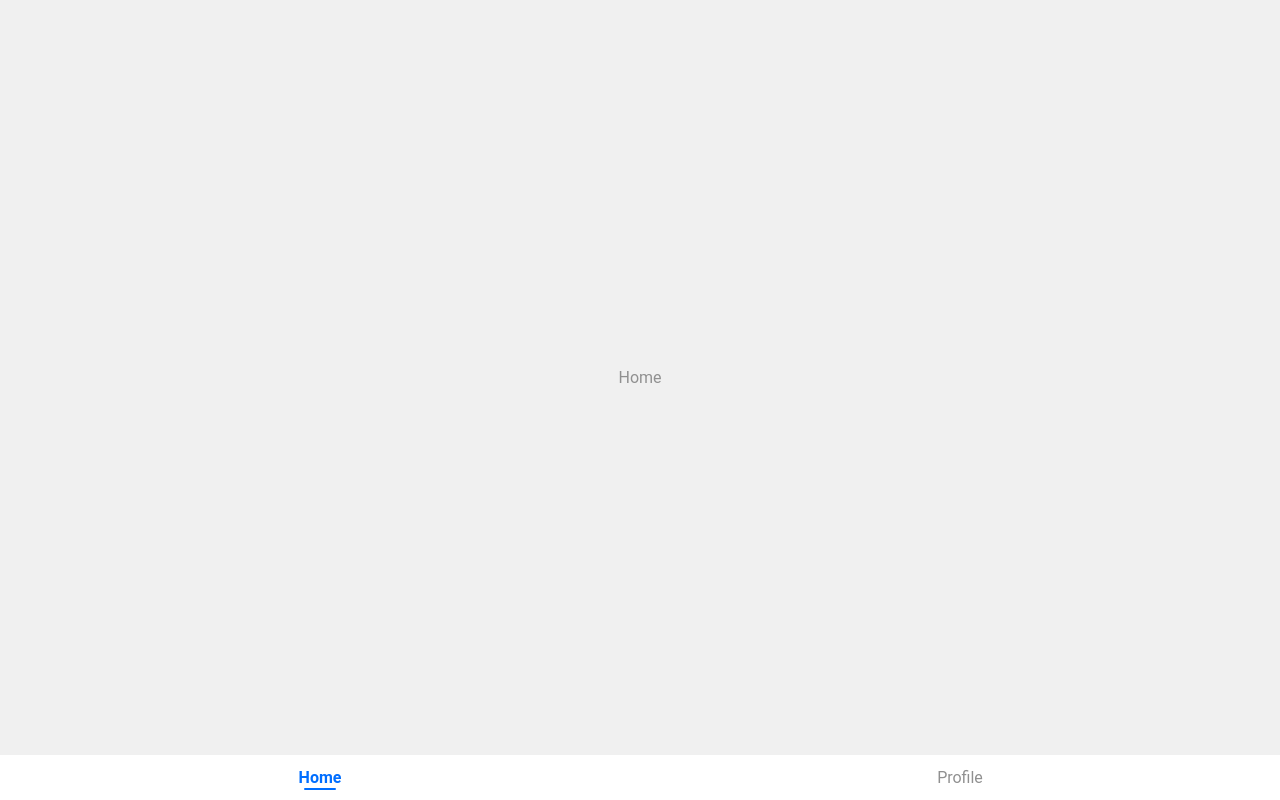
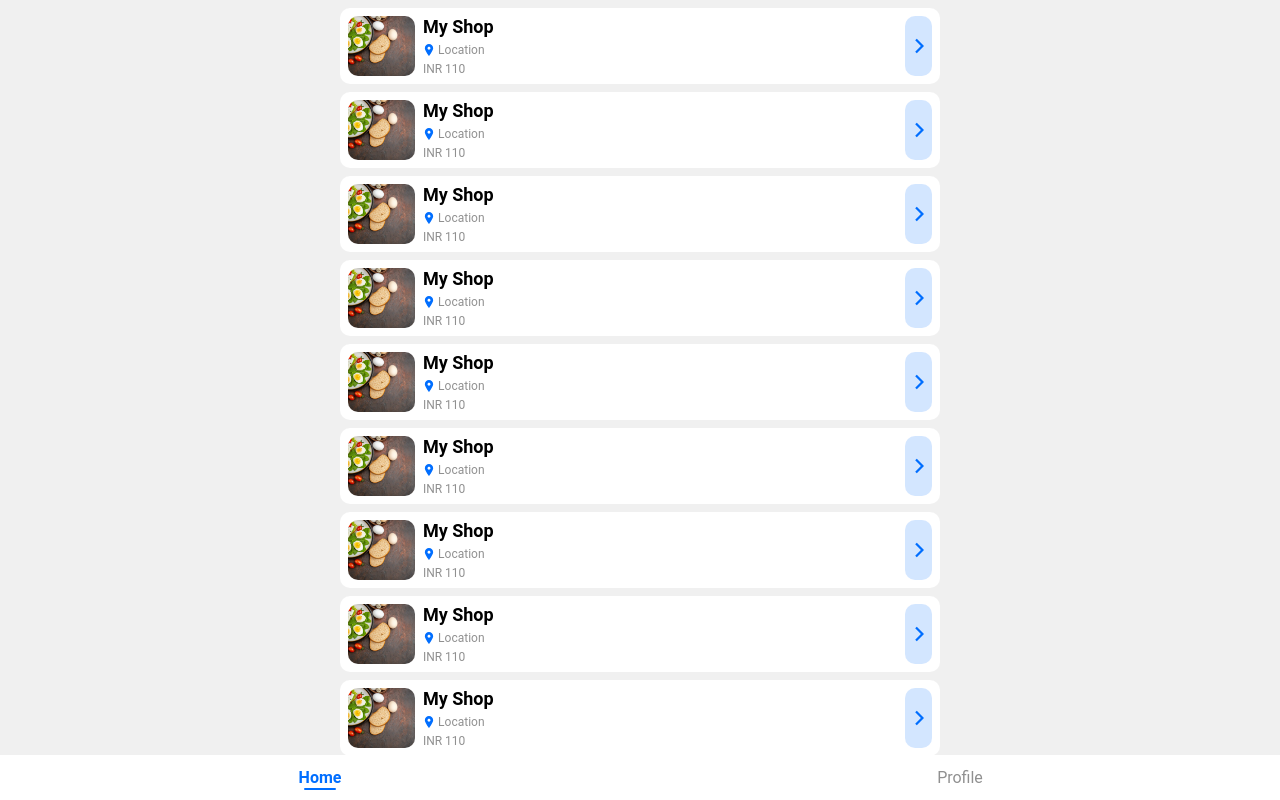
Before and after one commit to MohammadDanishJ/React-Shop, a React (Create React App) app: page /home in a window 1280 px wide. Built offline with nearby package versions, Linux system fonts and the light colour scheme.

Commit message:
create container.component and update card.component && Fixed card too

```diff
--- /dev/null
+++ b/src/components/card/card.component.jsx
@@ -0,0 +1,27 @@
+import React from 'react';
+import "./card.styles.scss";
+import location from '../../assets/location.svg';
+
+const Card = () => {
+  return (
+    <div className="card fl fl-j-fs w100">
+      <div className="fl img"></div>
+      <div className="fl fl-d-cl fl-j-sb title lhinit w100">
+        <div className="title">My Shop</div>
+        <div className="sub-title fl fl-c fl-j-fs">
+          <img src={location} alt="" />
+          <span>Location</span>
+        </div>
+        <div className="sub-title rate-title">INR 110</div>
+      </div>
+      <div className="controller fl fl-c cp">
+        <svg viewBox="0 0 19 20" width="19" height="20">
+          <path fill="currentColor"
+            d="M3.8 6.7l5.7 5.7 5.7-5.7 1.6 1.6-7.3 7.2-7.3-7.2 1.6-1.6z"></path>
+        </svg>
+      </div>
+    </div>
+  );
+};
+
+export default Card;
--- /dev/null
+++ b/src/components/card/card.styles.scss
@@ -0,0 +1,65 @@
+@import "../../styles/colors";
+.card {
+    width: 100%;
+    padding: 0.5rem;
+    background: $white;
+    padding: 0.5rem;
+    margin-top: 0.5rem;
+    border-radius: 10px;
+
+    .img {
+        background: url("../../assets/banner.webp");
+        width: 80px;
+        height: 60px;
+        background-position: center;
+        background-repeat: no-repeat;
+        background-size: cover;
+        border-radius: 10px;
+    }
+
+    .title {
+        font-size: 18px;
+        padding-left: 0.5rem;
+        .title {
+            padding: 0;
+            font-weight: 600;
+            color: $black;
+        }
+        .sub-title {
+            font-size: 12px;
+            color: $grey-fade;
+            img {
+                height: 12px;
+            }
+            span {
+                padding-left: 0.2rem;
+            }
+        }
+    }
+
+    .controller {
+        padding: 0.5rem 0.2rem;
+        height: 60px;
+        background: $primary-faded;
+        color: $black;
+        border-radius: 10px;
+        user-select: none;
+        backdrop-filter: blur(10px);
+        border: 1px solid transparent;
+        color: $primary;
+        font-size: 2em;
+        transform: scaleX(1) scaleY(1);
+        transition: 0.3s all ease;
+        svg {
+            display: block;
+            pointer-events: none;
+            transform: rotate(-90deg);
+        }
+    }
+    .controller:active {
+        background: $primary-faded;
+        border-color: $primary;
+        color: $primary;
+        transform: scale(0.85);
+    }
+}
--- /dev/null
+++ b/src/components/container/container.component.jsx
@@ -0,0 +1,12 @@
+import React from 'react';
+import './container.styles.scss'
+
+const Container = ({ children }) => {
+    return (
+        <section>
+            <div className='container'>{children}</div>
+        </section>
+    );
+};
+
+export default Container;
--- /dev/null
+++ b/src/components/container/container.styles.scss
@@ -0,0 +1,5 @@
+.container{
+    width: 100%;
+    max-width: 600px;
+    height: auto;
+}
--- a/src/pages/home/index.jsx
+++ b/src/pages/home/index.jsx
@@ -1,11 +1,36 @@
 import React from "react";
+import Card from "../../components/card/card.component";
+import Container from "../../components/container/container.component";
 import "../index.styles.scss";
 
 const Home = () => {
     return (
-        <section>
-            Home
-        </section>
+        <Container>
+            <Card />
+            <Card />
+            <Card />
+            <Card />
+            <Card />
+            <Card />
+            <Card />
+            <Card />
+            <Card />
+            <Card />
+            <Card />
+            <Card />
+            <Card />
+            <Card />
+            <Card />
+            <Card />
+            <Card />
+            <Card />
+            <Card />
+            <Card />
+            <Card />
+            <Card />
+            <Card />
+            <Card />
+        </Container>
     );
 }
 
--- a/src/pages/index.styles.scss
+++ b/src/pages/index.styles.scss
@@ -3,7 +3,8 @@ section{
     width: 100vw;
     height: calc(100vh - 45px);
     display: flex;
-    justify-content: center;
+    flex-direction: column;
     align-items: center;
     background: $primary-white;
+    overflow-y: scroll;
 }
```
Also changed, not shown: src/assets/banner.webp (added), src/assets/location.svg (added).
